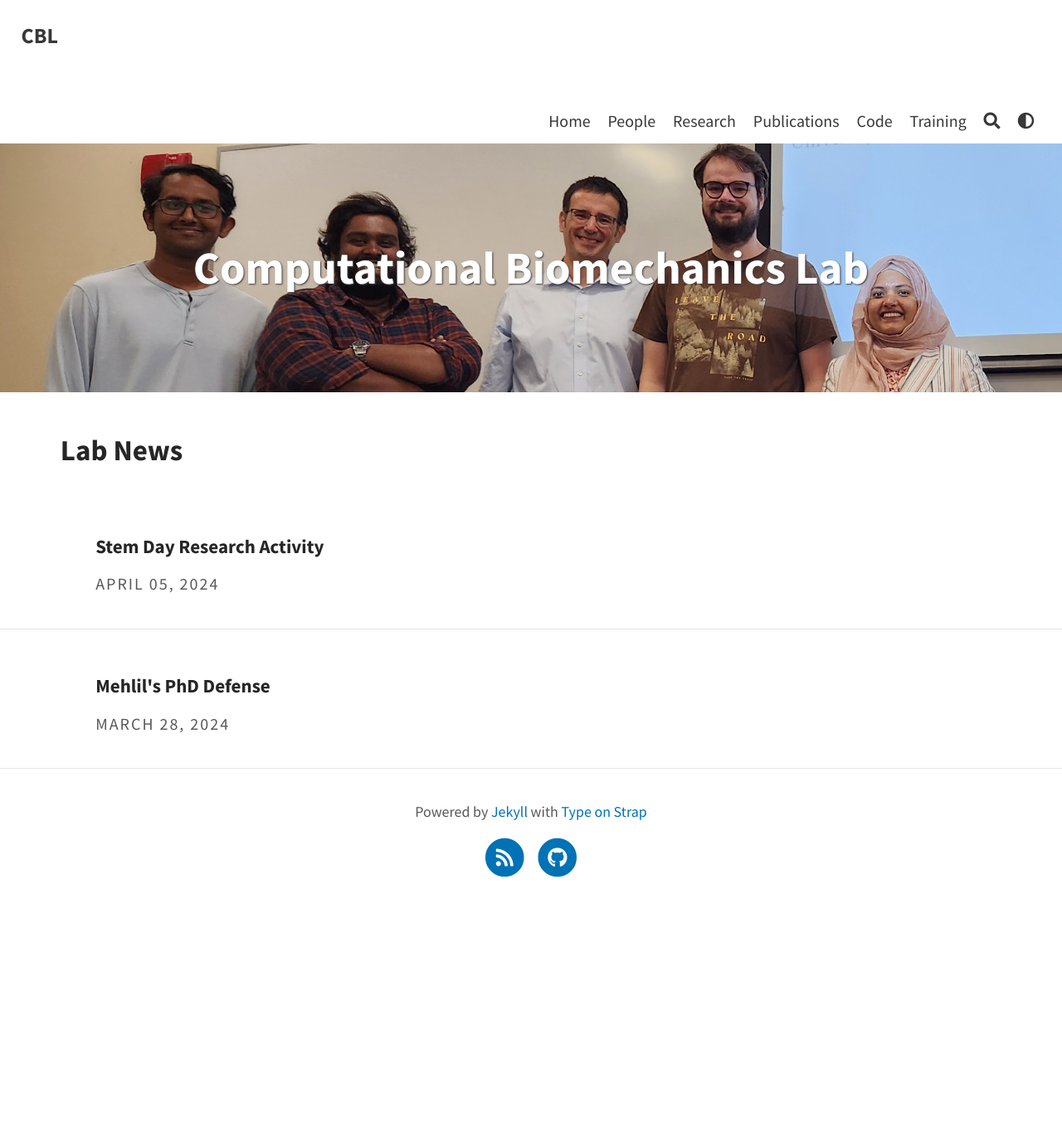
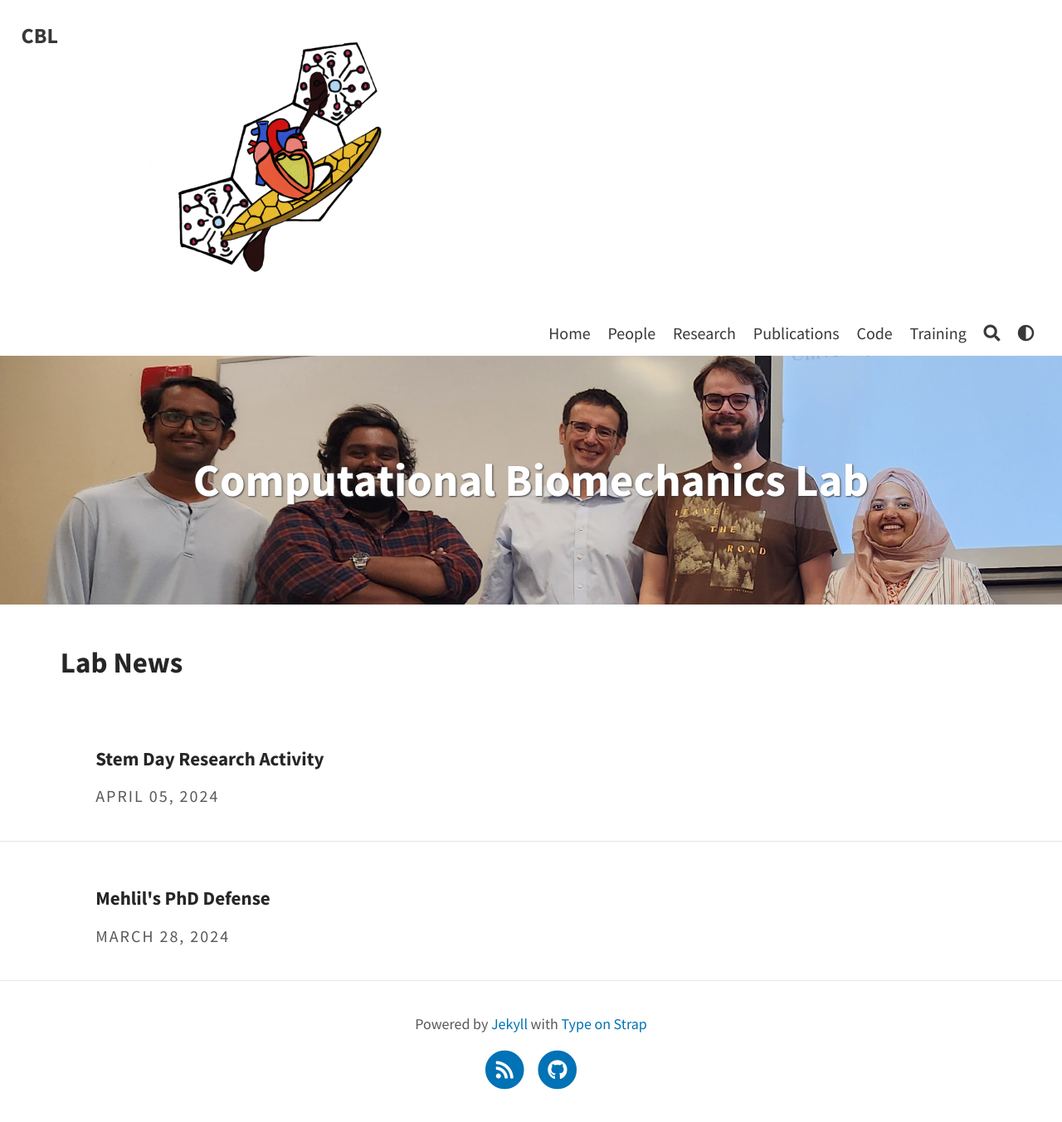
Before and after one commit to CBL-UCF/CBL-UCF.github.io, a Jekyll site: the page built from index.html, in a window 1280 px wide. Shown: the whole page at 83% size. Built offline with Jekyll 4.4.1, drawn with Linux system fonts in a browser that asks for light colours; a script that is not in the unit is left out; the list of posts is cut into pages by our own code; before the commit the page ends 1097 px from its top, so only the background shows below that.

Commit message:
Update navbar.liquid

```diff
--- a/_includes/default/navbar.liquid
+++ b/_includes/default/navbar.liquid
@@ -4,7 +4,7 @@
 	<div class="branding">
         {% if site.avatar %}
 		<a href="{{ '/' | relative_url }}">
-			<img src="../assets/img/logoavatarnew.png" width="100" height="100">
+			<img src="../assets/img/logoavatarnew.png">
 		</a>
         {% endif %}
         <a class="site-title" aria-label="{{ site.title }}" href="{{ '/' | relative_url }}">
```
